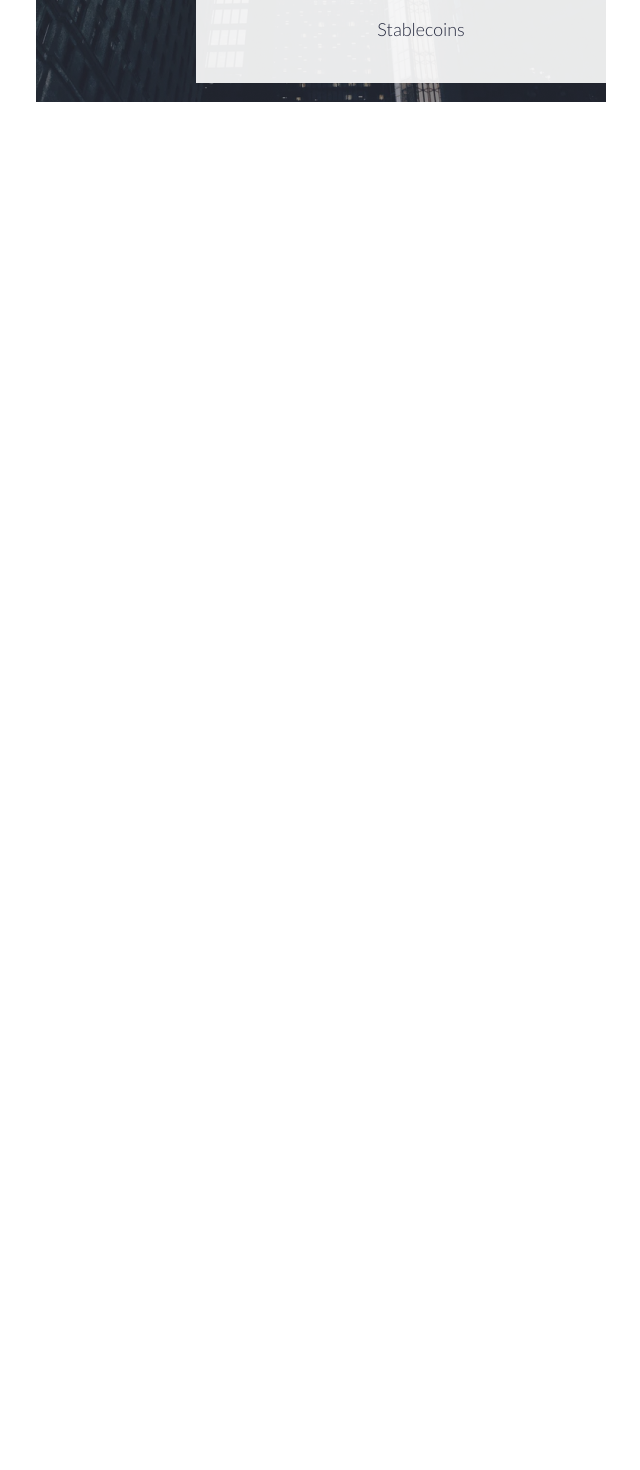
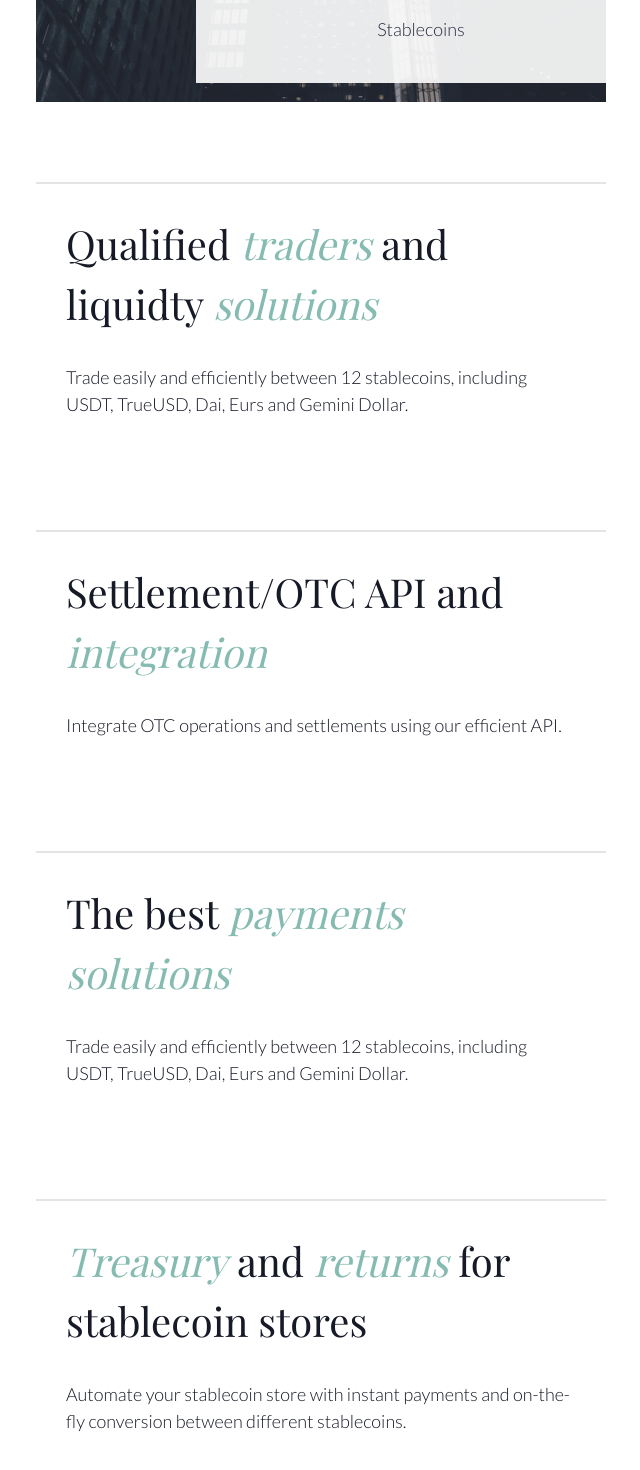
Before and after one commit to AndriySuprunenko/vite-project, a React (Vite) app: page / in a window 1280 px wide. Shown: the part 1357-2827 px from the top of the page, without its empty margins (99-739 px from the left). Before the commit the page ends 1539 px from the top, so only its background shows below. Built offline with nearby package versions, Linux system fonts and the light colour scheme; a web font is replaced by a local one.

Commit message:
add benefits block

```diff
--- a/src/App.jsx
+++ b/src/App.jsx
@@ -3,6 +3,7 @@ import { useState } from "react";
 import Header from "./components/Header";
 import Banner from "./components/Banner";
 import Statistic from "./components/Statistic";
+import Benefits from "./components/Benefits";
 
 function App() {
   const [darkMode, setDarkMode] = useState(false);
@@ -34,6 +35,7 @@ function App() {
         {/* Other components */}
         <div className="max-w-[1440px] m-auto relative bg-white dark:bg-custom-blue-deep px-[135px]">
           <Statistic />
+          <Benefits />
         </div>
       </div>
     </div>
--- /dev/null
+++ b/src/components/Benefits.jsx
@@ -0,0 +1,69 @@
+const Benefits = () => {
+  return (
+    <>
+      <div className="flex flex-wrap justify-between">
+        {/* component */}
+        <div className="max-w-[570px] p-[30px] border-t-[2px] border-custom-gray-light border-solid pb-[112px]">
+          <h3 className="text-[40px] text-custom-blue-deep font-serif dark:text-white">
+            Qualified{" "}
+            <span className="italic text-custom-text-green dark:text-custom-text-blue">
+              traders
+            </span>{" "}
+            and liquidty{" "}
+            <span className="italic text-custom-text-green dark:text-custom-text-blue">
+              solutions
+            </span>
+          </h3>
+          <p className="text-[18px] text-custom-blue-deep dark:text-white font-light mt-[30px]">
+            Trade easily and efficiently between 12 stablecoins, including USDT,
+            TrueUSD, Dai, Eurs and Gemini Dollar.
+          </p>
+        </div>
+
+        <div className="max-w-[570px] p-[30px] border-t-[2px] border-custom-gray-light border-solid pb-[112px]">
+          <h3 className="text-[40px] text-custom-blue-deep font-serif dark:text-white">
+            Settlement/OTC API and{" "}
+            <span className="italic text-custom-text-green dark:text-custom-text-blue">
+              integration
+            </span>{" "}
+          </h3>
+          <p className="text-[18px] text-custom-blue-deep dark:text-white font-light mt-[30px]">
+            Integrate OTC operations and settlements using our efficient API.
+          </p>
+        </div>
+
+        <div className="max-w-[570px] p-[30px] border-t-[2px] border-custom-gray-light border-solid pb-[112px]">
+          <h3 className="text-[40px] text-custom-blue-deep font-serif dark:text-white">
+            The best{" "}
+            <span className="italic text-custom-text-green dark:text-custom-text-blue">
+              payments solutions
+            </span>{" "}
+          </h3>
+          <p className="text-[18px] text-custom-blue-deep dark:text-white font-light mt-[30px]">
+            Trade easily and efficiently between 12 stablecoins, including USDT,
+            TrueUSD, Dai, Eurs and Gemini Dollar.
+          </p>
+        </div>
+
+        <div className="max-w-[570px] p-[30px] border-t-[2px] border-custom-gray-light border-solid pb-[112px]">
+          <h3 className="text-[40px] text-custom-blue-deep font-serif dark:text-white">
+            <span className="italic text-custom-text-green dark:text-custom-text-blue">
+              Treasury
+            </span>{" "}
+            and{" "}
+            <span className="italic text-custom-text-green dark:text-custom-text-blue">
+              returns
+            </span>{" "}
+            for stablecoin stores
+          </h3>
+          <p className="text-[18px] text-custom-blue-deep dark:text-white font-light mt-[30px]">
+            Automate your stablecoin store with instant payments and on-the-fly
+            conversion between different stablecoins.
+          </p>
+        </div>
+      </div>
+    </>
+  );
+};
+
+export default Benefits;
--- a/src/components/Statistic.jsx
+++ b/src/components/Statistic.jsx
@@ -1,7 +1,7 @@
 import foto from "../assets/images/statisticImage.png";
 import Button from "../elements/Button";
 
-function Statistic() {
+const Statistic = () => {
   return (
     <>
       <div className=" relative -translate-y-[250px] h-[500px]">
@@ -25,7 +25,7 @@ function Statistic() {
               <span className="text-[18px] font-light text-custom-gray-text dark:text-white">
                 Market cap potential
               </span>
-              <hr className="border-[1px] border-solid w-[100px] border-custom-green-line my-[40px]" />
+              <hr className="border-[1px] border-solid w-[100px] border-custom-text-green dark:border-custom-text-blue my-[40px]" />
             </div>
 
             <div className="px-[100px] flex flex-col items-center">
@@ -40,7 +40,7 @@ function Statistic() {
               <span className="text-[18px] font-light text-custom-gray-text dark:text-white">
                 Deposited to platform
               </span>
-              <hr className="border-[1px] border-solid w-[100px] border-custom-green-line my-[40px]" />
+              <hr className="border-[1px] border-solid w-[100px] border-custom-green-line dark:border-custom-text-blue my-[40px]" />
             </div>
 
             <div className="px-[100px] flex flex-col items-center">
@@ -76,6 +76,6 @@ function Statistic() {
       </div>
     </>
   );
-}
+};
 
 export default Statistic;
```
